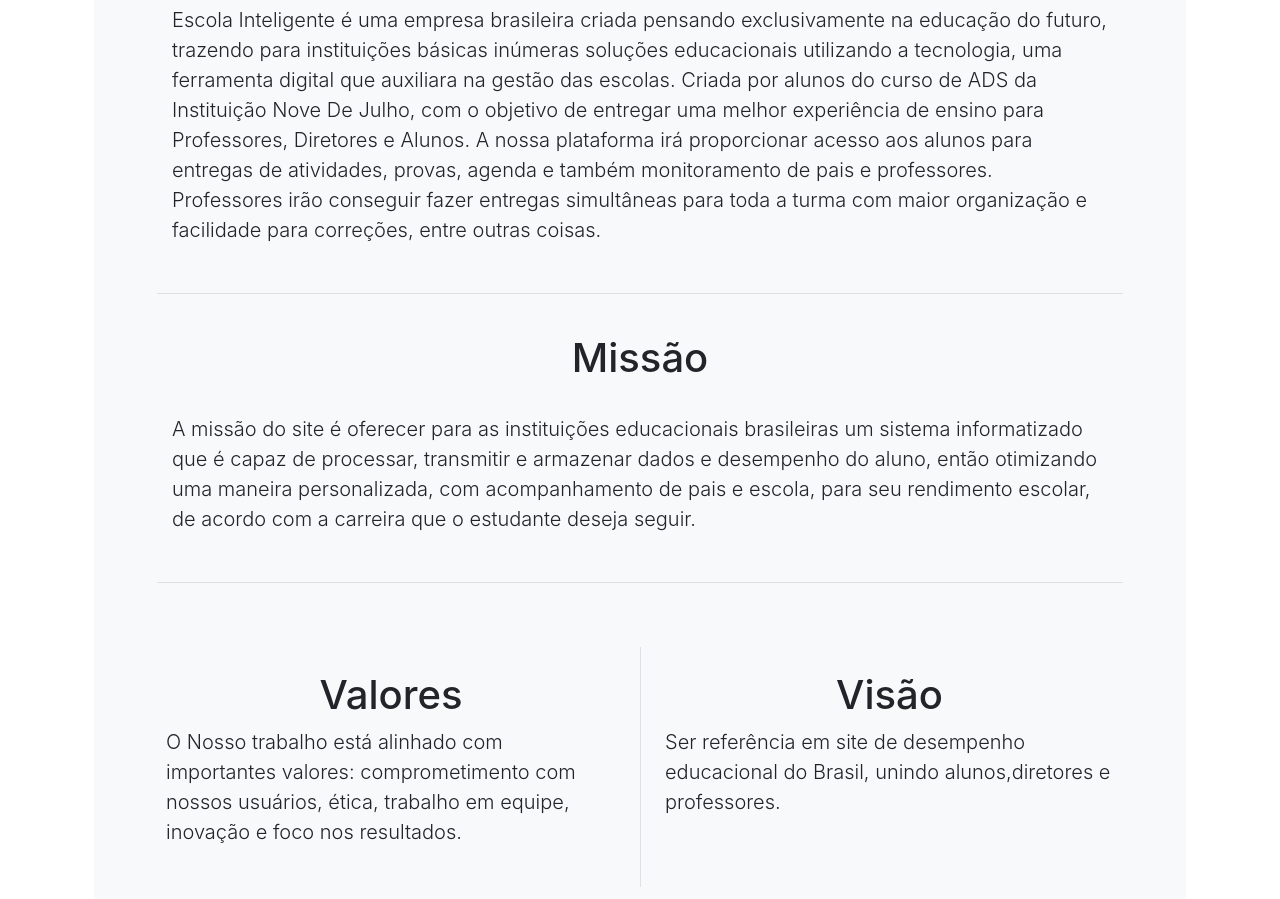
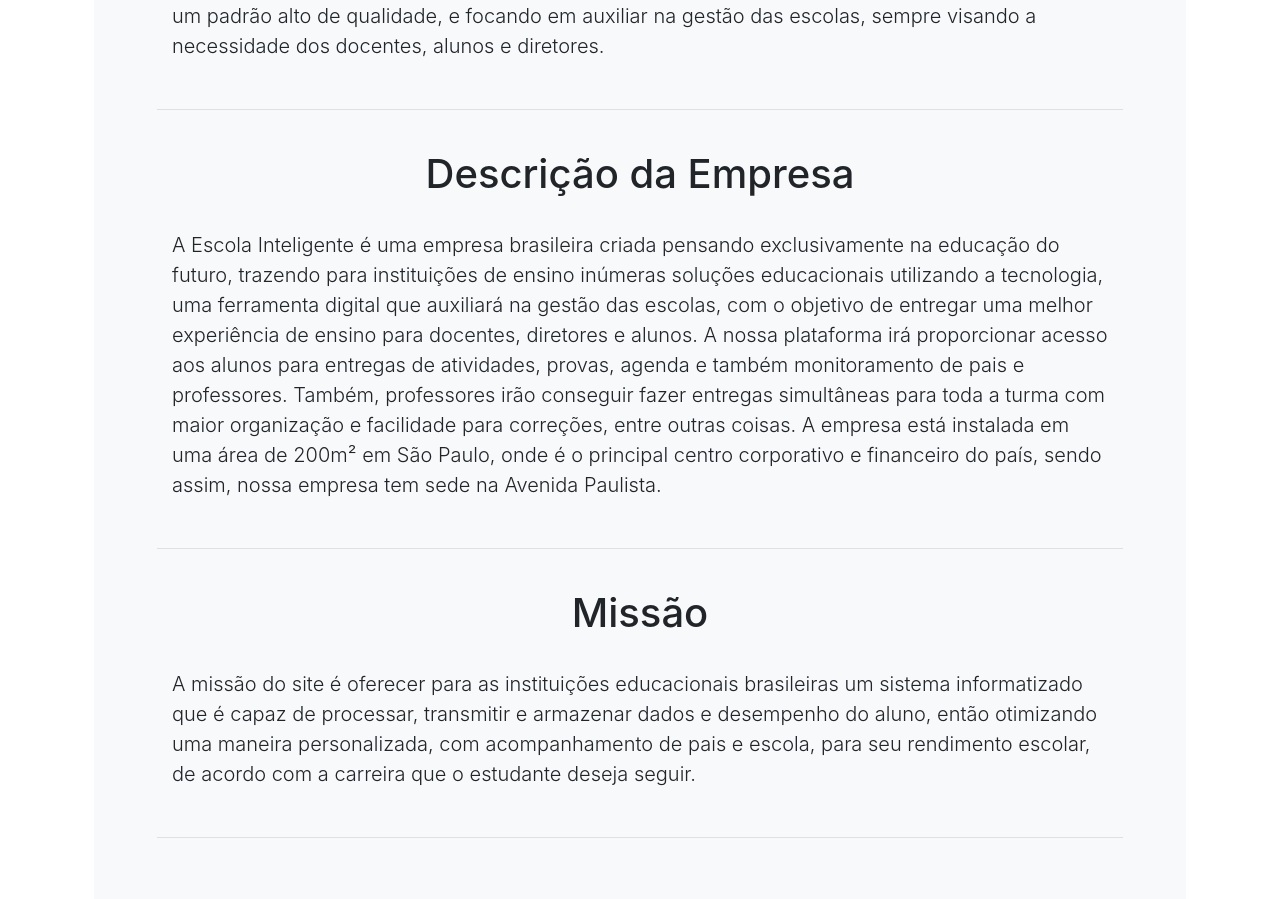
Before and after one commit to felipefzn/projetofacul, a plain HTML site: page site_da_empresa/sobre.html in a window 1280 px wide. Shown: the part 614-1513 px from the top of the page. Drawn offline with nearby package versions, Linux system fonts and the light colour scheme.

Commit message:
Add files via upload

```diff
--- a/site_da_empresa/css/att.css
+++ b/site_da_empresa/css/att.css
@@ -1,10 +1,19 @@
 /*Formatação para Home*/
 #home{
     color: white;
-
-
 }
 
+/*Mudar a barra de scroll*/
+  ::-webkit-scrollbar {
+    background: transparent;
+    width: 10px;
+  }
+
+  ::-webkit-scrollbar-thumb {
+    background: #606060;
+
+    border-radius: 100px;
+  }
 
 /*Deixar as barras para separar conteudo*/
 .caixa{
@@ -18,7 +27,7 @@
 
 .caixa-t-contato{
     border-top: 1px solid #e5e5e5;
-    margin-bottom: ;
+
 }
 
 
@@ -38,3 +47,8 @@ main{
 img.wtborder{
     border: none;
 }
+
+
+.logo{
+    filter: drop-shadow(2x 4px 6px #121212);
+}
--- a/site_da_empresa/sobre.html
+++ b/site_da_empresa/sobre.html
@@ -65,7 +65,7 @@
             <div class="col-md-5 mx-auto">
               <h1 class="display-4 fw-normal">Sobre a Nossa Empresa:</h1>
               <hr class="mx-3">
-              <h3 class="text-light"> <u>Descrição | Missão | Valores | Visão</u></h3>
+              <h3 class="text-light"> <u>Objetivos | Descrição | Missão | Valores | Visão</u></h3>
             </div>
           </div>
 
@@ -77,40 +77,32 @@
               <div class="row">
                 <div class="p-4">
                     <div class="p-5 mb-4 bg-light rounded-3">
-                      <div class="container-fluid py-5">
+                      <div class="container-fluid ">
+                         <h1 class="display-5 fw-bold text-center p-3">Objetivos da Empresa</h1>
+                        <p class="col-md-12 mb-5 lead">
+                          A Escola Inteligente tem como objetivo proporcionar a melhor experiência ao usuário, sendo uma ferramenta digital inovadora voltada a instituições de ensino brasileiras. Assim, sempre exercendo um padrão alto de qualidade, e focando em auxiliar na gestão das escolas, sempre visando a necessidade dos docentes, alunos e diretores.
+                        </p>
+                        <hr>
                         <h1 class="display-5 fw-bold text-center p-4">Descrição da Empresa</h1>
                         <p class="col-md-12 mb-5 lead">
-                            Escola Inteligente é uma empresa brasileira criada pensando exclusivamente na
-                            educação do futuro, trazendo para instituições básicas inúmeras soluções
-                            educacionais utilizando a tecnologia, uma ferramenta digital que auxiliara na gestão
-                            das escolas.
-                            Criada por alunos do curso de ADS da Instituição Nove De Julho, com o objetivo de
-                            entregar uma melhor experiência de ensino para Professores, Diretores e Alunos.
-                            A nossa plataforma irá proporcionar acesso aos alunos para entregas de atividades,
-                            provas, agenda e também monitoramento de pais e professores. Professores irão
-                            conseguir fazer entregas simultâneas para toda a turma com maior organização e
-                            facilidade para correções, entre outras coisas.
+                          A Escola Inteligente é uma empresa brasileira criada pensando exclusivamente na educação do futuro, trazendo para instituições de ensino inúmeras soluções educacionais utilizando a tecnologia, uma ferramenta digital que auxiliará na gestão das escolas, com o objetivo de entregar uma melhor experiência de ensino para docentes, diretores e alunos.
+                          A nossa plataforma irá proporcionar acesso aos alunos para entregas de atividades, provas, agenda e também monitoramento de pais e professores. Também, professores irão conseguir fazer entregas simultâneas para toda a turma com maior organização e facilidade para correções, entre outras coisas.
+                          A empresa está instalada em uma área de 200m² em São Paulo, onde é o principal centro corporativo e financeiro do país, sendo assim, nossa empresa tem sede na Avenida Paulista.
                         </p>
                         <hr>
                         <h1 class="display-5 fw-bold text-center p-4">Missão</h1>
-                        <p class="col-md-12 mb-5 lead">A missão do site é oferecer para as instituições
-                            educacionais brasileiras um sistema informatizado que
-                            é capaz de processar, transmitir e armazenar dados e
-                            desempenho do aluno, então otimizando uma maneira
-                            personalizada, com acompanhamento de pais e escola,
-                            para seu rendimento escolar, de acordo com a carreira
-                            que o estudante deseja seguir.</p>
+                        <p class="col-md-12 mb-5 lead">A missão do site é oferecer para as instituições educacionais brasileiras um sistema informatizado que é capaz de processar, transmitir e armazenar dados e desempenho do aluno, então otimizando uma maneira personalizada, com acompanhamento de pais e escola, para seu rendimento escolar, de acordo com a carreira que o estudante deseja seguir.
+                        </p>
                             <hr>
                         <div class="row">
                             <div class="col-md-6 p-4 mt-5">
                                 <h1 class="display-5 fw-bold text-center">Valores</h1>
-                                <p class="lead">O Nosso trabalho está alinhado com importantes valores: comprometimento com nossos
-                                    usuários, ética, trabalho em equipe, inovação e foco nos resultados.</p>
+                                <p class="lead">A empresa está alinhada com importantes valores: comprometimento com os usuários, ética, trabalho em equipe, inovação e foco nos resultados. </p>
 
                             </div>
                             <div class="col-md-6 border-left p-4 mt-5">
                                 <h1 class="display-5 fw-bold text-center">Visão</h1>
-                                <p class="lead">Ser referência em site de desempenho educacional do Brasil, unindo alunos,diretores e professores.</p>
+                                <p class="lead">Visamos nos tornar referência em site de desempenho educacional do Brasil, atuando de forma rentável e organizacional, unindo alunos diretores e professores, sendo acessível a todos os usuários.</p>
                             </div>
                         </div>
                       </div>
```
Also changed, not shown: site_da_empresa/contato.html (+4 -3 lines), site_da_empresa/index.html (+9 -9 lines), site_da_empresa/serv.html (+6 -1 lines).
